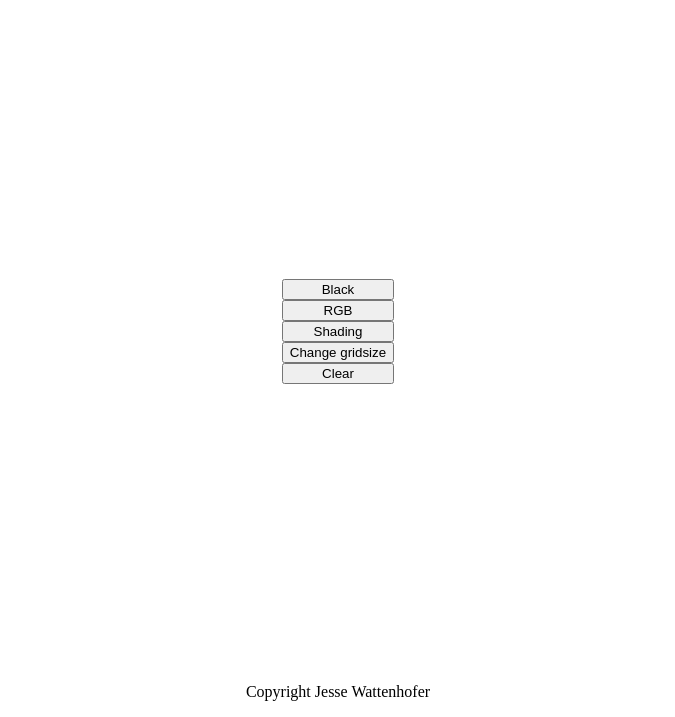
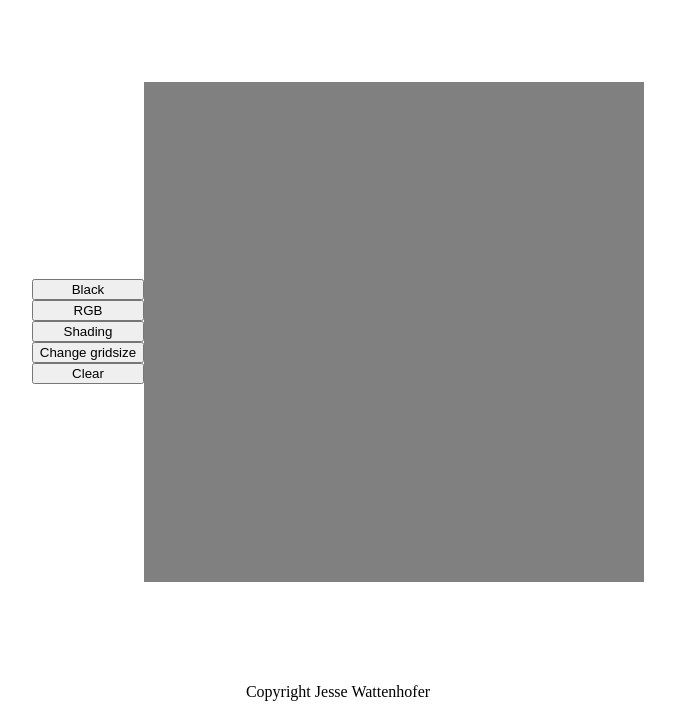
Before and after one commit to realjesse/etch_a_sketch, a plain HTML site: page index.html in a window 1280 px wide. Shown: the part 83-800 px from the top of the page, without its empty margins (302-977 px from the left). Drawn offline with Linux system fonts and the light colour scheme.

Commit message:
Style sketch_area

```diff
--- a/index.html
+++ b/index.html
@@ -27,7 +27,7 @@
             </div>
 
             <!-- sketch area -->
-            <div id="sketch-area">
+            <div id="sketch_area">
 
             </div>
         </div>
--- a/style/style.css
+++ b/style/style.css
@@ -26,3 +26,10 @@ body {
 .full_height {
     height: 100%;
 }
+
+#sketch_area {
+    height: 500px;
+    width: 500px;
+    /* temporary color */
+    background-color: grey;
+}
```
